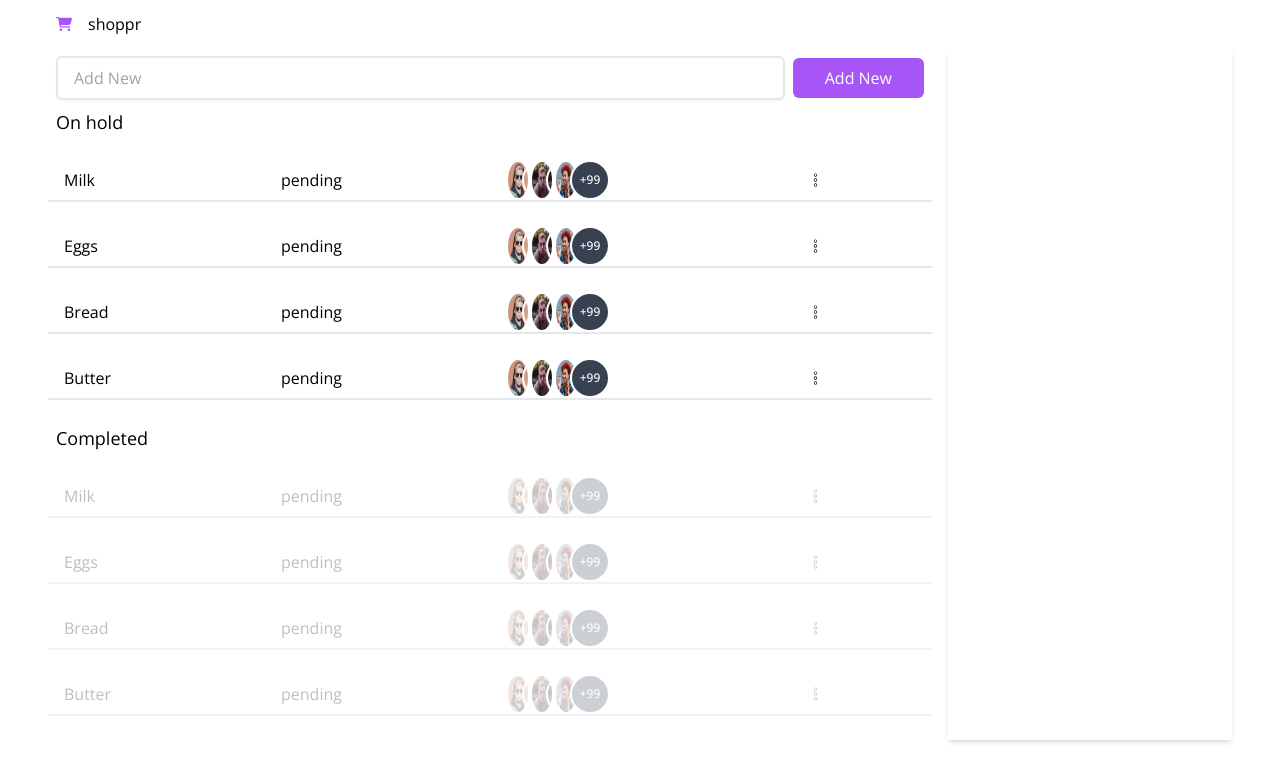
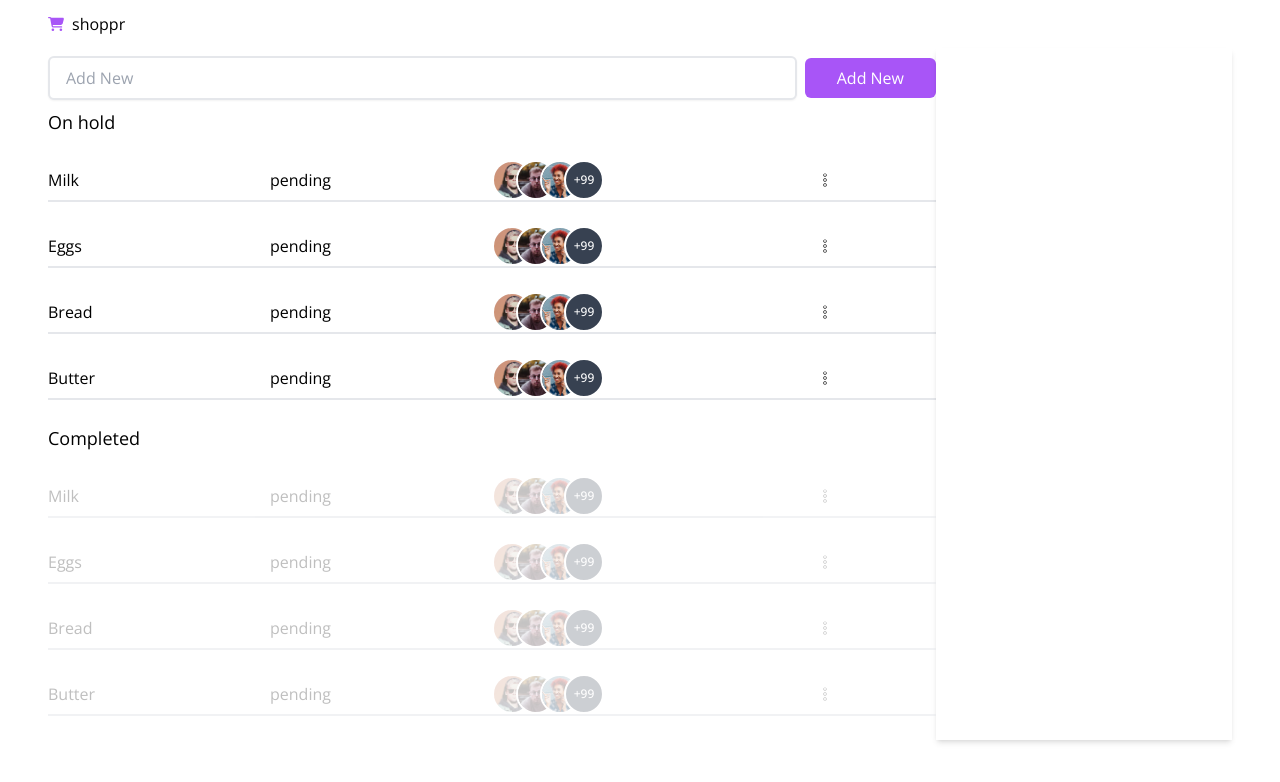
Before and after one commit to techmatlock/shoppr, a React (Vite) app: page / in a window 1280 px wide. Shown: the top 782 px of the page. Built offline with nearby package versions, Linux system fonts and the light colour scheme.

Commit message:
Removed padding

```diff
--- a/src/App.css
+++ b/src/App.css
@@ -4,7 +4,7 @@
 
 * {
   margin: 0;
-  padding: 0 0.5rem;
+  padding: 0;
   box-sizing: border-box;
 }
 
--- a/src/components/Header.tsx
+++ b/src/components/Header.tsx
@@ -3,11 +3,11 @@ import { FaCartShopping } from "react-icons/fa6";
 
 export function Header() {
   return (
-    <div className="grid grid-rows-[1fr_auto]">
+    <div className="grid grid-rows-[1fr_auto] px-12">
       <header className="flex h-12">
         <div className="flex items-center">
           <FaCartShopping className="text-purple-500 w-full" />
-          <p>shoppr</p>
+          <p className="pl-2">shoppr</p>
         </div>
       </header>
       <Outlet />
```
